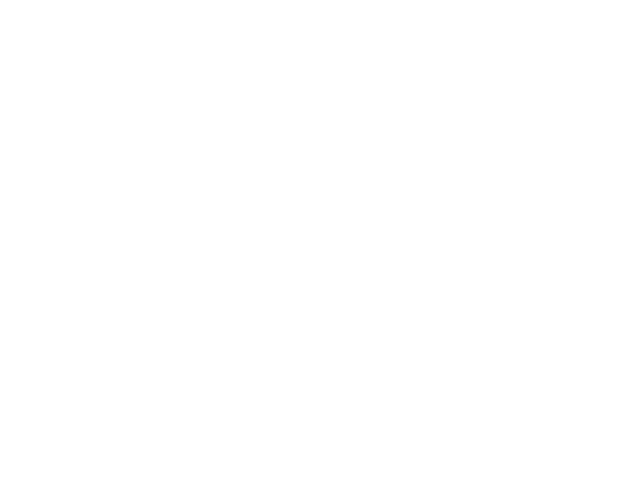
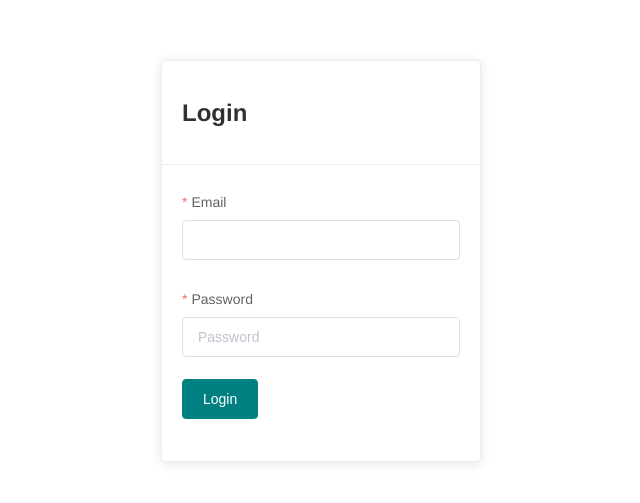
Before and after one commit to letanure/headles-cms, a Vue app: page /login in a window 1280 px wide. Shown: the part 139-642 px from the top of the page, without its empty margins (319-959 px from the left). Built offline with nearby package versions, Linux system fonts and the light colour scheme; the HTML template or start-up script is replaced by a standard one.

Commit message:
feat: add login route, view, form

```diff
--- a/src/App.vue
+++ b/src/App.vue
@@ -17,4 +17,13 @@ body
   font-family 'Avenir', Helvetica, Arial, sans-serif
   margin 0
   padding 0
+#app
+  min-height 100vh
+
+  .el-form--label-top .el-form-item__label
+    float none
+    display inline-block
+    text-align left
+    padding 0 0 0px 0
+    line-height 35px
 </style>
--- /dev/null
+++ b/src/components/LoginForm.vue
@@ -0,0 +1,93 @@
+<template lang="pug">
+  el-form.LoginForm(
+    :model="formData"
+    :rules="formRules"
+    label-position="top"
+    ref="addForm"
+    status-icon
+    )
+
+    el-form-item(
+      :label="$t('LoginForm.fields.email.label')"
+      prop="email"
+
+      )
+      el-input(
+        type="email"
+        v-model="formData.email"
+      )
+
+    el-form-item(
+      :label="$t('LoginForm.fields.password.label')"
+      prop="password"
+      )
+      el-input(
+        :placeholder="$t('LoginForm.fields.password.placeholder')"
+        show-password
+        type="password"
+        v-model="formData.password"
+      )
+
+    el-form-item
+      el-button(
+        @click="submitForm('addForm')"
+        type="primary"
+        v-text="$t('LoginForm.actions.submit.label')"
+        )
+
+</template>
+
+<script>
+export default {
+  name: 'LoginForm',
+
+  data() {
+    return {
+      formData: {
+        email: '',
+        password: '',
+      },
+      formRules: {
+        email: [
+          {
+            required: true,
+            message: this.$t('validation.required'),
+            trigger: 'blur',
+          },
+          {
+            type: 'email',
+            message: this.$t('validation.email'),
+            trigger: ['blur', 'change'],
+          },
+        ],
+        password: [
+          {
+            required: true,
+            message: this.$t('validation.required'),
+            trigger: 'blur',
+          },
+        ],
+      },
+    }
+  },
+  methods: {
+    sendLogin() {
+      //
+    },
+
+    submitForm() {
+      this.$refs['addForm'].validate((valid) => {
+        if (valid) {
+          this.sendLogin()
+        } else {
+          this.$message({
+            type: 'danger',
+            message: this.$t('LoginForm.actions.submit.error'),
+          })
+          return false
+        }
+      })
+    },
+  },
+}
+</script>
--- a/src/components/ui/VerticalMenu.vue
+++ b/src/components/ui/VerticalMenu.vue
@@ -33,6 +33,11 @@ export default {
           text: this.$t('menu.about'),
           icon: 'info',
         },
+        {
+          routeName: 'login',
+          text: this.$t('menu.login'),
+          icon: 'info',
+        },
       ],
     }
   },
--- a/src/locales/en.json
+++ b/src/locales/en.json
@@ -1,7 +1,28 @@
 {
+  "LoginForm": {
+    "actions": {
+      "submit": {
+        "error": "Failed to login",
+        "label": "Login"
+      }
+    },
+    "fields": {
+      "email": {
+        "label": "Email"
+      },
+      "password": {
+        "label": "Password",
+        "placeholder": "Password"
+      }
+    }
+  },
   "menu": {
     "about": "About",
     "home": "Home"
   },
-  "message": "hello i18n !!"
+  "message": "hello i18n !!",
+  "validation": {
+    "email": "Valid Email required",
+    "required": "Required field"
+  }
 }
--- a/src/router/index.js
+++ b/src/router/index.js
@@ -6,7 +6,7 @@ import Home from '../views/Home.vue'
 Vue.use(VueRouter)
 
 const routes = [
-   {
+  {
     path: '/',
     component: BaseLayout,
     children: [
@@ -16,7 +16,7 @@ const routes = [
         component: Home,
       },
       {
-        path: '/about',
+        path: 'about',
         name: 'about',
         // route level code-splitting
         // this generates a separate chunk (about.[hash].js) for this route
@@ -25,7 +25,13 @@ const routes = [
           import(/* webpackChunkName: "about" */ '../views/About.vue'),
       },
     ],
-   },
+  },
+  {
+    path: '/login',
+    name: 'login',
+    component: () =>
+      import(/* webpackChunkName: "login" */ '../views/Login.vue'),
+  },
 ]
 
 const router = new VueRouter({
--- /dev/null
+++ b/src/views/Login.vue
@@ -0,0 +1,29 @@
+<template lang="pug">
+  .Login
+    el-row(
+      align="middle"
+      justify="center"
+      type="flex"
+      )
+      el-col(:xs="22" :sm="12" :md="8" :lg="6" :xl="4")
+        el-card()
+          div(slot="header")
+            h2 Login
+          LoginForm
+</template>
+
+<script>
+import LoginForm from '@/components/LoginForm'
+
+export default {
+  name: 'Login',
+  components: {
+    LoginForm,
+  },
+}
+</script>
+
+<style lang="stylus">
+.Login, .el-row
+  min-height 100vh
+</style>
```
